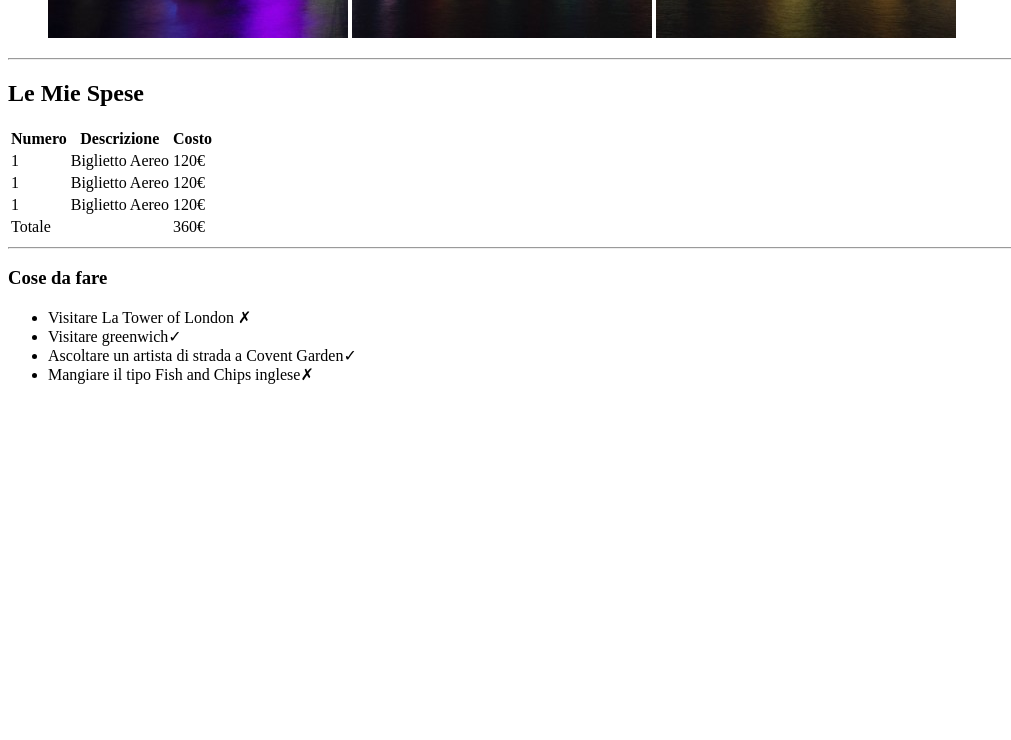
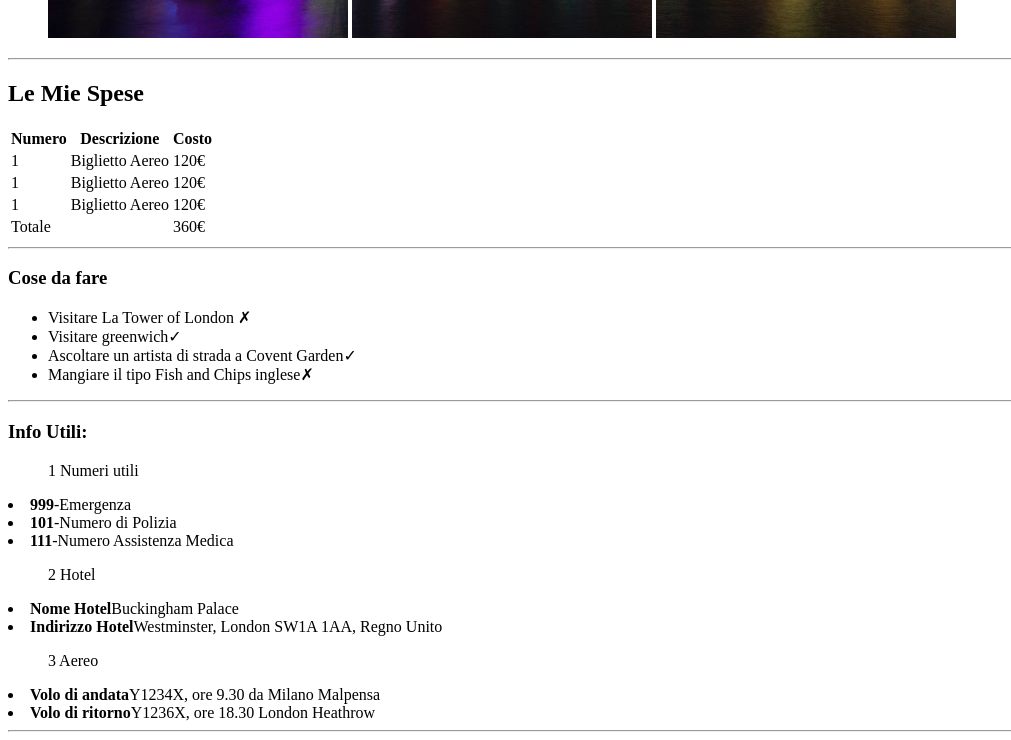
Before and after one commit to FrancescoCernuto/html-london-trip, a plain HTML site: page index.html in a window 1280 px wide. Shown: the part 660-1400 px from the top of the page, without its empty margins (0-1011 px from the left). Before the commit the page ends 1060 px from the top, so only its background shows below. Drawn offline with Linux system fonts and the light colour scheme.

Commit message:
add or list

```diff
--- a/index.html
+++ b/index.html
@@ -20,7 +20,7 @@
      <img src="img/pexels-bill-emrich-230794-2.jpg"  alt="immagine londra"/>
    </figure>
    <hr />
-    <!--title 2-->
+    <!--title2-->
 
    <h2>Le Mie Spese</h2>
     <!--table-->
@@ -52,14 +52,30 @@
     </tr>
    </table>
     <hr/>
-    <!--Title 3-->
+    <!--Title3-->
     <h3>Cose da fare</h3>
-    <!--list-->
+    <!--un list-->
     <ul>
      <li>Visitare La Tower of London &cross;</li>
      <li>Visitare greenwich&checkmark;</li>
      <li>Ascoltare un artista di strada a Covent Garden&checkmark;</li>
      <li>Mangiare il tipo Fish and Chips inglese&cross;</li>
     </ul>
+    <hr/>
+    <!--Title4-->
+    <h3>Info Utili:</h3>
+    <!--list-->
+    <ol>1 Numeri utili</ol>
+        <li><strong>999</strong>-Emergenza</li>
+        <li><strong>101</strong>-Numero di Polizia</li>
+        <li><strong>111</strong>-Numero Assistenza Medica</li>
+       <ol>2 Hotel</ol>
+        <li><strong>Nome Hotel</strong>Buckingham Palace</li>
+        <li><strong>Indirizzo Hotel</strong>Westminster, London SW1A 1AA, Regno Unito</li>
+        <ol>3 Aereo</ol>
+        <li><strong>Volo di andata</strong>Y1234X, ore 9.30 da Milano Malpensa</li>
+        <li><strong>Volo di ritorno</strong>Y1236X, ore 18.30 London Heathrow</li>
+    <hr/>
+
 </body>
 </html>
```
